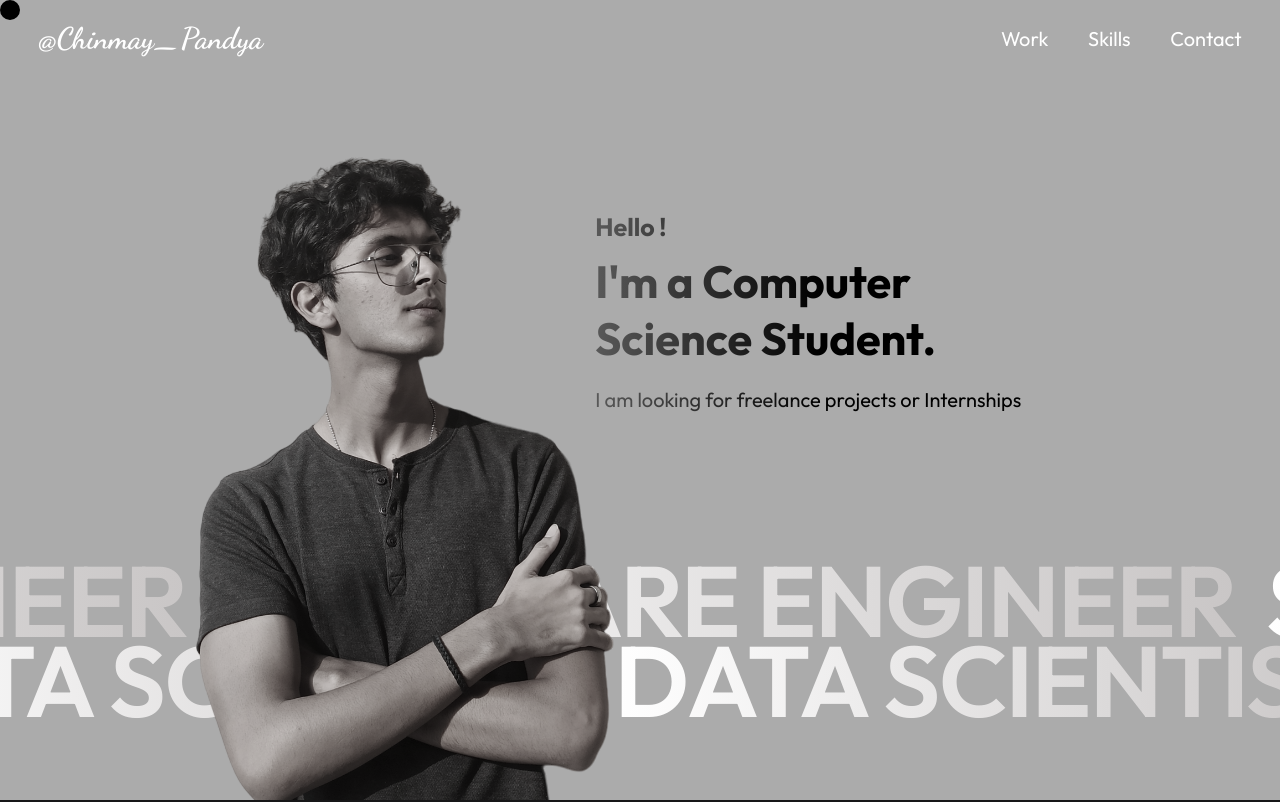
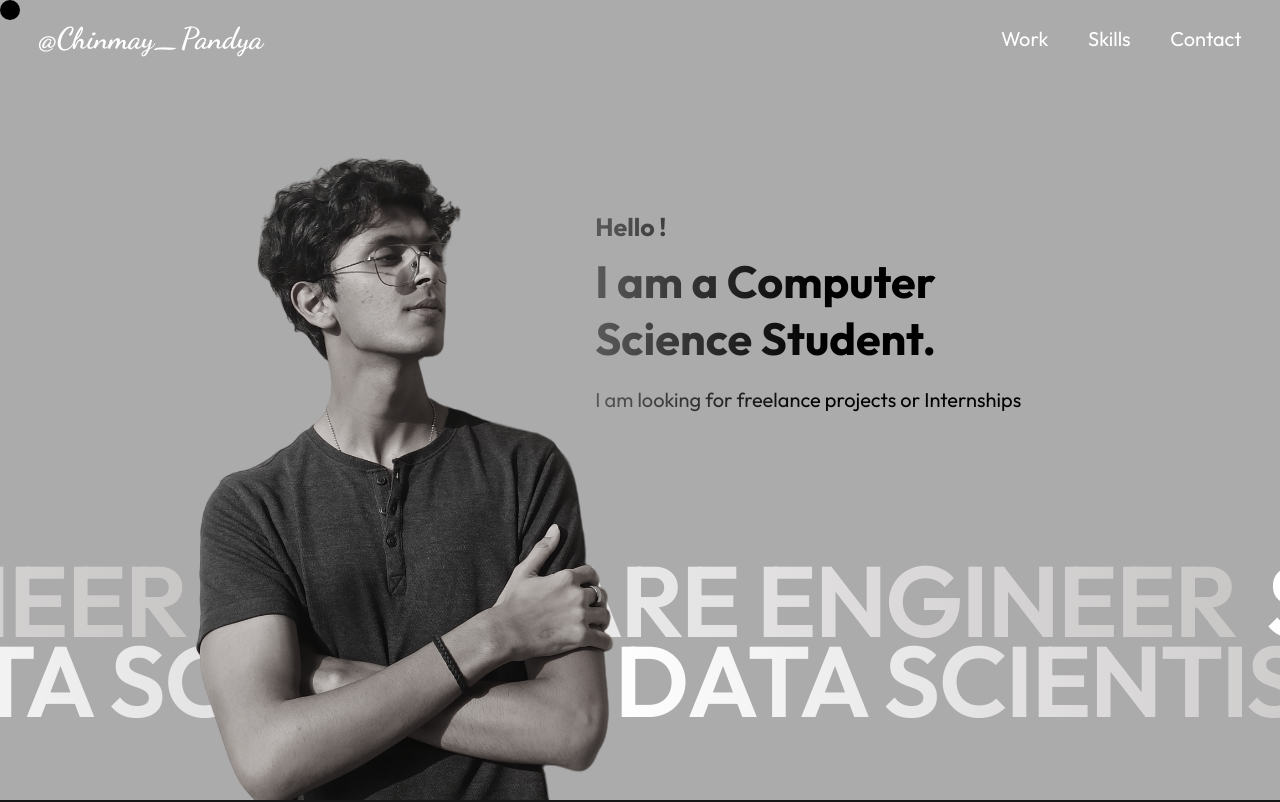
Before and after one commit to Hellcaster99/portfolio, a Next.js app: page / in a window 1280 px wide. Shown: the top 802 px of the page. Built offline with nearby package versions, Linux system fonts and the light colour scheme.

Commit message:
build errors

```diff
--- a/src/ui/Hero.jsx
+++ b/src/ui/Hero.jsx
@@ -147,7 +147,7 @@ export default function Hero(){
                     animate="enter"
                 >
                     <h3 className={styles.greet}>Hello !</h3>
-                    <h1 className={styles.heading}>I'm a Computer Science Student.</h1>
+                    <h1 className={styles.heading}>I am a Computer Science Student.</h1>
                     <p className={styles.para}>I am looking for freelance projects or Internships</p>
                 </m.div>
             </div>
--- a/src/ui/Mobilenav.jsx
+++ b/src/ui/Mobilenav.jsx
@@ -1,6 +1,7 @@
 'use client';
 
 import { useState } from "react";
+import Link from "next/link";
 import { AnimatePresence, motion as m, useMotionValueEvent, useScroll } from "framer-motion";
 import { menuSlide, slide, scale } from "@/lib/anim";
 import Curve from './Curve';
@@ -72,7 +73,7 @@ export default function Mobilenav(){
                                 {navItems.map((data,index)=>{
                                     return(
                                         <m.div
-
+                                        key={index}
                                         custom={index}
                                         variants={slide}
                                         initial="initial"
@@ -84,15 +85,15 @@ export default function Mobilenav(){
                                                 animate={isActive ? "open" : "closed"}
                                                 className={styles.indicator}
                                             />
-                                            <a href={`#${data.href}`} className={styles.link} onClick={()=>setIsActive(false)}>{data.title}</a>
+                                            <Link href={`#${data.href}`} className={styles.link} onClick={()=>setIsActive(false)}>{data.title}</Link>
                                         </m.div>
                                     )
                                 })}
 
                         </div>
                         <div className={styles.footer}>
-                            <a href='/' className={styles.link}>Instagram</a>
-                            <a href='/' className={styles.link}>LinkedIn</a>
+                            <Link href='/' className={styles.link}>Instagram</Link>
+                            <Link href='/' className={styles.link}>LinkedIn</Link>
                         </div>
                     </div>
                     <Curve/>
```
